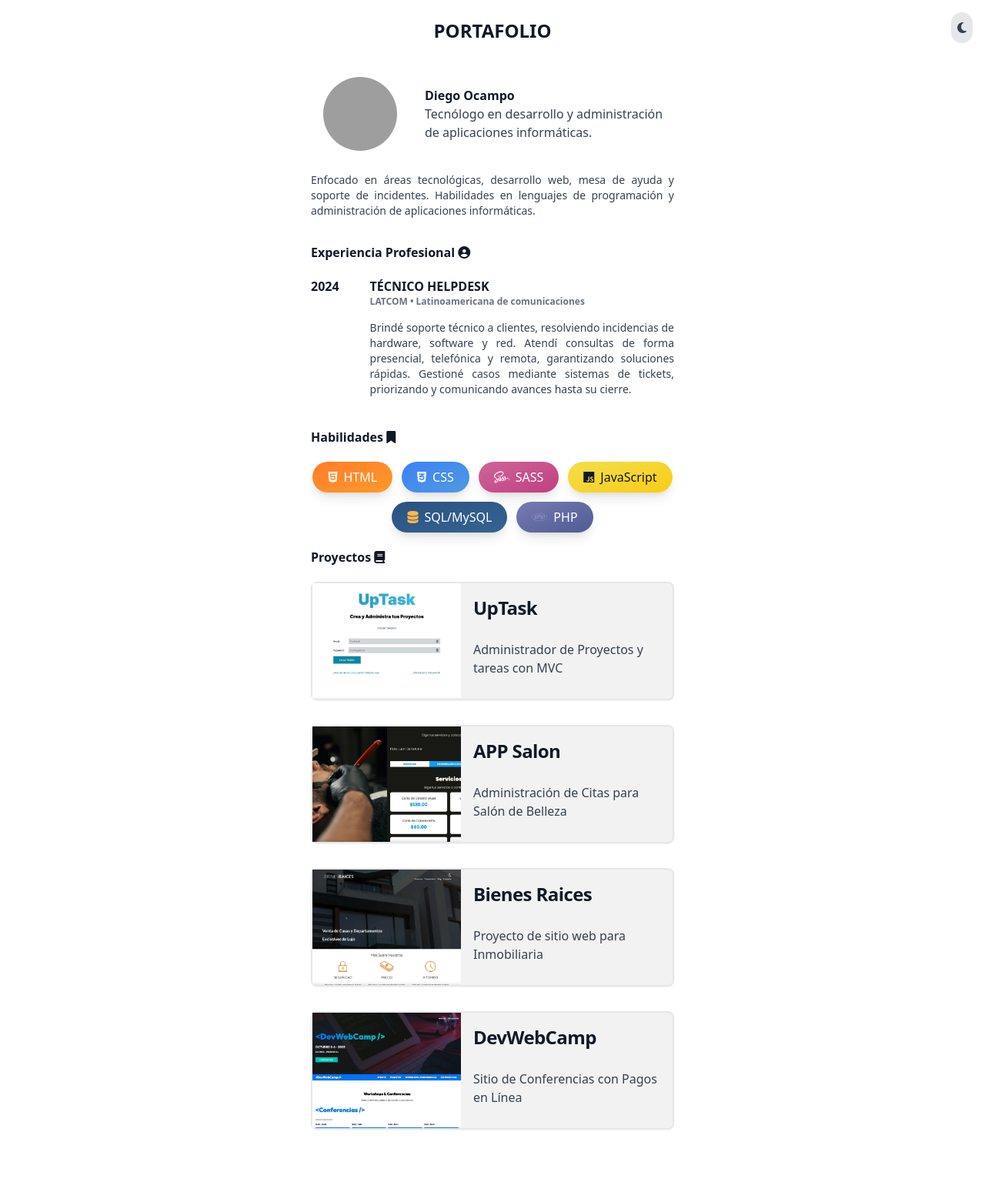
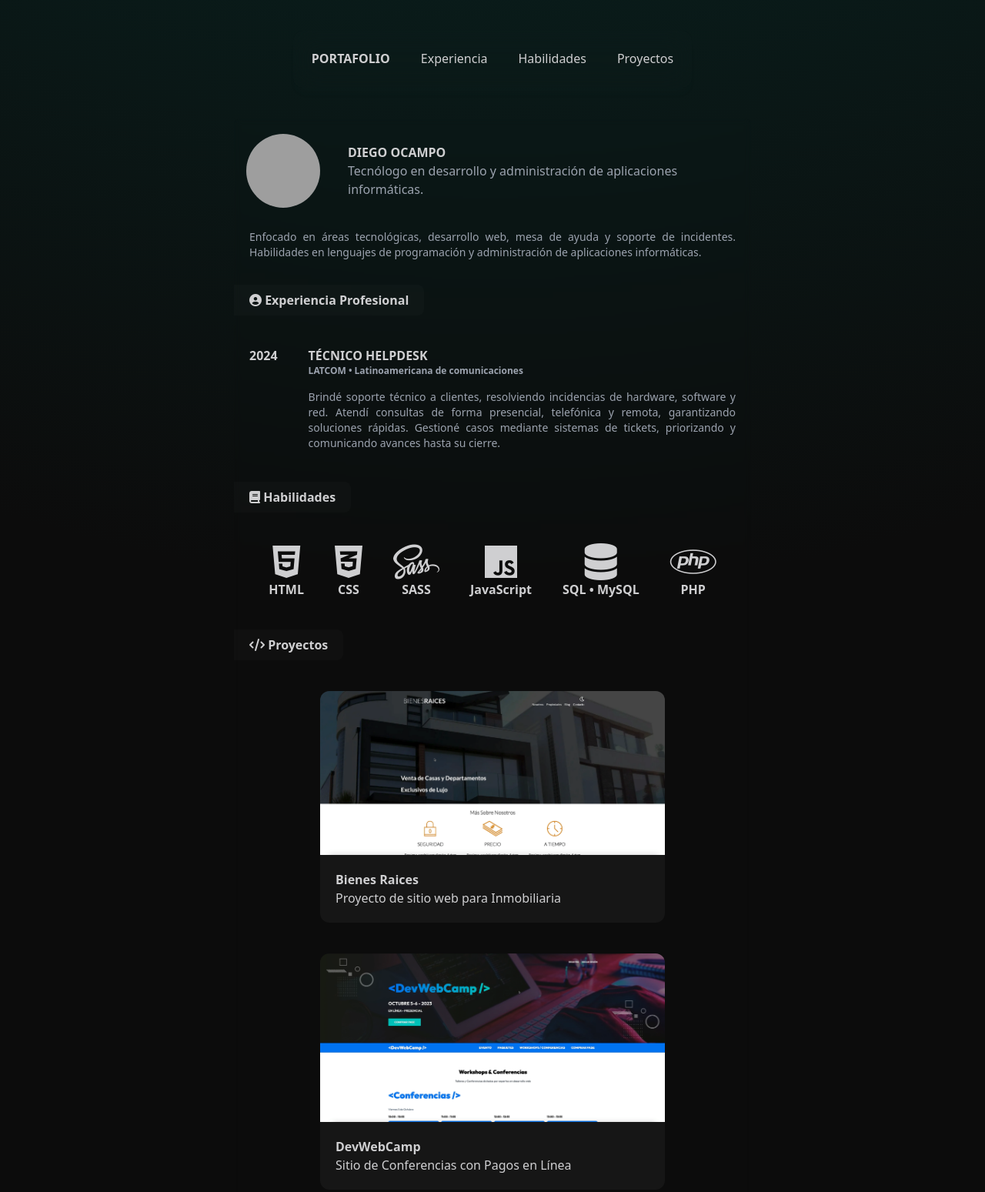
Before and after one commit to Diivocse/portafilio, a website: page index.html in a window 1280 px wide. Shown: the top 1549 px of the page at 77% size. Before the commit the page ends 1500 px from the top, so only its background shows below. Drawn offline with nearby package versions, Linux system fonts and the light colour scheme; grey boxes are pictures that could not be loaded.

Commit message:
Mover index.html desde texting a main

```diff
--- a/index.html
+++ b/index.html
@@ -6,75 +6,114 @@
     <title>Portafolio • Diego Ocampo</title>
     <link rel="stylesheet" href="./output.css" />
     <link rel="shortcut icon" href="/img/favicon.png" type="image/x-icon" />
-    <link rel="stylesheet" href="https://cdnjs.cloudflare.com/ajax/libs/font-awesome/6.7.2/css/all.min.css" />
+    <link
+      rel="stylesheet"
+      href="https://cdnjs.cloudflare.com/ajax/libs/font-awesome/6.7.2/css/all.min.css"
+    />
 
     <script src="https://cdn.tailwindcss.com"></script>
     <script>
       tailwind.config = {
-        darkMode: 'class',
+        darkMode: "class",
         theme: {
           extend: {
             colors: {
+              co1: "#0C1A1A",
+              co2: "#053430",
+              co3: "#396662",
+              co4: "#7D9093",
+              co5: "#CFCFD1",
+              ho: "#55cdc3",
               dark: {
-                primary: '#101010',
-                secondary: '#171717',
-                hover: '#1a1a1a'
-              }
-            }
-          }
-        }
-      }
+                primary: "#101010",
+                secondary: "#171717",
+                hover: "#1a1a1a",
+              },
+            },
+          },
+        },
+      };
 
       // Función para cambiar entre temas
       function toggleTheme() {
         const html = document.documentElement;
-        html.classList.toggle('dark');
-        localStorage.setItem('theme', html.classList.contains('dark') ? 'dark' : 'light');
+        html.classList.toggle("dark");
+        localStorage.setItem(
+          "theme",
+          html.classList.contains("dark") ? "dark" : "light"
+        );
       }
 
       // Verificar preferencia al cargar
-      if (localStorage.getItem('theme') === 'dark' ||
-          (!localStorage.getItem('theme') && window.matchMedia('(prefers-color-scheme: dark)').matches)) {
-        document.documentElement.classList.add('dark');
+      if (
+        localStorage.getItem("theme") === "dark" ||
+        (!localStorage.getItem("theme") &&
+          window.matchMedia("(prefers-color-scheme: dark)").matches)
+      ) {
+        document.documentElement.classList.add("dark");
       } else {
-        document.documentElement.classList.remove('dark');
+        document.documentElement.classList.remove("dark");
       }
     </script>
   </head>
 
-  <body class="bg-white dark:bg-dark-primary text-gray-800 dark:text-gray-300 transition-colors duration-300">
+  <body
+    class="min-h-screen bg-[radial-gradient(circle_at_50%_-55%,rgb(5,52,48),rgb(12,12,12)_55%)]"
+  >
     <!-- Interruptor de tema -->
-    <div class="fixed top-4 right-4 z-50">
+    <!--     <div class="fixed top-4 right-4 z-50">
       <button onclick="toggleTheme()" class="p-2 rounded-full bg-gray-200 dark:bg-gray-700 text-gray-700 dark:text-gray-200">
         <i class="fas fa-moon dark:hidden"></i>
         <i class="fas fa-sun hidden dark:block"></i>
       </button>
-    </div>
+    </div> -->
 
     <!-- Header/Navbar -->
-    <header class="max-w-xl mx-auto pt-1 pb-1">
+    <header
+      class="mx-auto m-10 py-1 backdrop-blur-lg bg-[#ffffff02] w-fit rounded-xl shadow-[#7D909305] shadow-lg"
+    >
       <div class="mx-auto rounded-lg px-6 py-1 my-4">
-        <nav class="flex">
-          <div class="text-2xl font-bold flex-grow text-center text-gray-900 dark:text-white">
-            <h1>PORTAFOLIO</h1>
+        <nav class="flex items-center justify-center">
+          <div class="flex gap-10 font-extralight text-center text-[#CFCFD1]">
+            <a
+              class="hover:text-[#55cdc3] transition-colors delay-100 font-extrabold"
+              >PORTAFOLIO</a
+            >
+            <a
+              class="hover:text-[#55cdc3] border-b-2 border-transparent hover:border-[#55cdc3] transition-colors delay-100"
+              href="#exp"
+              >Experiencia</a
+            >
+            <a
+              class="hover:text-[#55cdc3] border-b-2 border-transparent hover:border-[#55cdc3] transition-colors delay-100"
+              href="#hab"
+              >Habilidades</a
+            >
+            <a
+              class="hover:text-[#55cdc3] border-b-2 border-transparent hover:border-[#55cdc3] transition-colors delay-100"
+              href="#pro"
+              >Proyectos</a
+            >
           </div>
         </nav>
       </div>
     </header>
 
-    <main class="pt-5 max-w-lg mx-auto rounded-lg overflow-hidden">
+    <main
+      class="pt-5 max-w-2xl mx-auto rounded-lg overflow-hidden backdrop-blur-sm bg-[#ffffff01]"
+    >
       <!-- Datos Personales -->
-      <div class="px-5">
+      <div class="">
         <div class="flex flex-col items-center gap-5 pb-7 sm:flex-row">
           <img
-            class="rounded-full mx-4 w-24 h-24 object-cover"
+            class="rounded-full mx-4 w-24 h-24 object-cover backdrop-blur-sm bg-[#122a3e2e]"
             src="../img/avatar.png"
             alt="Avatar"
             loading="lazy"
           />
           <div class="flex flex-col justify-center">
-            <h1 class="font-bold text-gray-900 dark:text-white">Diego Ocampo</h1>
-            <p class="text-gray-700 dark:text-gray-300">
+            <h1 class="font-bold text-co5 uppercase">Diego Ocampo</h1>
+            <p class="text-gray-400">
               Tecnólogo en desarrollo y administración de aplicaciones
               informáticas.
             </p>
@@ -82,29 +121,32 @@
         </div>
       </div>
 
-      <p class="px-5 pb-8 text-justify text-sm text-gray-700 dark:text-gray-300">
+      <p class="px-5 pb-8 text-justify text-sm text-gray-400">
         Enfocado en áreas tecnológicas, desarrollo web, mesa de ayuda y soporte
         de incidentes. Habilidades en lenguajes de programación y administración
         de aplicaciones informáticas.
       </p>
 
       <!-- Experiencia Profesional -->
-      <h2 class="font-bold px-5 pb-5 text-gray-900 dark:text-white hover:text-blue-500 dark:hover:text-blue-400 duration-500">
-        Experiencia Profesional <i class="fa-solid fa-circle-user"></i>
+      <h2
+        id="exp"
+        class="backdrop-blur-sm bg-[#ffffff05] w-fit rounded-r-lg font-bold px-5 py-2 text-co5 hover:text-ho transition-colors delay-100"
+      >
+        <i class="fa-solid fa-circle-user"></i> Experiencia Profesional
       </h2>
 
-      <div class="grid grid-cols-[auto_1fr] grid-rows-1 gap-10 px-5 pb-10">
+      <div class="grid grid-cols-[auto_1fr] grid-rows-1 gap-10 px-5 py-10">
         <div class="">
-          <h2 class="text-gray-900 dark:text-white"><strong>2024</strong></h2>
+          <h2 class="text-co5"><strong>2024</strong></h2>
         </div>
         <div class="">
-          <h1 class="text-gray-900 dark:text-white hover:text-blue-500 dark:hover:text-blue-400 duration-500">
+          <h1 class="text-co5">
             <strong>TÉCNICO HELPDESK</strong>
           </h1>
-          <h2 class="mt-0.1 text-xs text-gray-500 dark:text-gray-400 font-bold rounded-sm w-fit">
+          <h2 class="mt-0.1 text-xs text-gray-400 font-bold">
             LATCOM • Latinoamericana de comunicaciones
           </h2>
-          <p class="text-sm mt-4 text-justify text-gray-700 dark:text-gray-300">
+          <p class="text-sm mt-4 text-justify text-gray-400">
             Brindé soporte técnico a clientes, resolviendo incidencias de
             hardware, software y red. Atendí consultas de forma presencial,
             telefónica y remota, garantizando soluciones rápidas. Gestioné casos
@@ -115,177 +157,175 @@
       </div>
 
       <!-- Habilidades -->
-      <h2 class="font-bold px-5 pb-5 text-gray-900 dark:text-white hover:text-blue-500 dark:hover:text-blue-400 duration-500">
-        Habilidades <span class="fa-solid fa-bookmark"></span>
+      <h2
+        id="hab"
+        class="backdrop-blur-sm bg-[#ffffff05] w-fit rounded-r-lg font-bold px-5 py-2 text-co5 hover:text-ho transition-colors delay-100"
+      >
+        <i class="fa-solid fa-book"></i> Habilidades
       </h2>
 
-      <div class="pb-5 overflow-hidden flex flex-wrap items-center justify-center gap-3">
+      <div
+        class="py-10 overflow-hidden flex flex-wrap items-center justify-center gap-10"
+      >
         <!-- Botón HTML -->
-        <button
-          class="group relative bg-gradient-to-br from-[#FF7D2A] to-[#FF9A2A] text-white font-medium px-5 py-2 rounded-full shadow-lg hover:shadow-xl"
+        <span
+          class="flex flex-col items-center justify-center text-co5 font-semibold"
+          ><i
+            class="fa-brands fa-html5 text-co5 text-5xl hover:text-[#E34F26] transition-colors delay-100"
+          ></i
+          >HTML</span
         >
-          <span class="fa-brands fa-html5 pr-2"></span>HTML
-          <span
-            class="absolute inset-0 rounded-full bg-white opacity-0 group-hover:opacity-10 transition-opacity"
-          ></span>
-        </button>
 
         <!-- Botón CSS -->
-        <button
-          class="group relative bg-gradient-to-br from-[#3B82F6] to-[#5099e0] text-white font-medium px-5 py-2 rounded-full shadow-lg hover:shadow-xl"
+        <span
+          class="flex flex-col items-center justify-center text-co5 font-semibold"
+          ><i
+            class="fa-brands fa-css3-alt text-co5 text-5xl hover:text-[#1572B6] transition-colors delay-100"
+          ></i
+          >CSS</span
         >
-          <span class="fa-brands fa-css3-alt pr-2"></span>CSS
-          <span
-            class="absolute inset-0 rounded-full bg-white opacity-0 group-hover:opacity-10 transition-opacity"
-          ></span>
-        </button>
 
         <!-- Botón SASS/SCSS -->
-        <button
-          class="group relative bg-gradient-to-br from-[#CF649A] to-[#BF4080] text-white font-medium px-5 py-2 rounded-full shadow-lg hover:shadow-xl "
+        <span
+          class="flex flex-col items-center justify-center text-co5 font-semibold"
+          ><i
+            class="fa-brands fa-sass text-co5 text-5xl hover:text-[#CC6699] transition-colors delay-100"
+          ></i
+          >SASS</span
         >
-          <span class="fa-brands fa-sass pr-2"></span>SASS
-          <span
-            class="absolute inset-0 rounded-full bg-white opacity-0 group-hover:opacity-10 transition-opacity"
-          ></span>
-        </button>
 
         <!-- Botón JavaScript -->
-        <button
-          class="group relative bg-gradient-to-br from-[#f1df4b] to-[#FACC15] text-gray-900 font-medium px-5 py-2 rounded-full shadow-lg hover:shadow-xl"
+        <span
+          class="flex flex-col items-center justify-center text-co5 font-semibold"
+          ><i
+            class="fa-brands fa-js text-co5 text-5xl hover:text-[#F7DF1E] transition-colors delay-100"
+          ></i
+          >JavaScript</span
         >
-          <span class="fa-brands fa-js pr-2"></span>JavaScript
-          <span
-            class="absolute inset-0 rounded-full bg-black opacity-0 group-hover:opacity-5 transition-opacity"
-          ></span>
-        </button>
 
         <!-- Botón MySQL -->
-        <button
-          class="group relative bg-gradient-to-br from-[#2C5282] to-[#356391] text-white font-medium px-5 py-2 rounded-full shadow-lg hover:shadow-xl"
+        <span
+          class="flex flex-col items-center justify-center text-co5 font-semibold"
+          ><i
+            class="fa-solid fa-database text-co5 text-5xl hover:text-[#4479A1] transition-colors delay-100"
+          ></i
+          >SQL • MySQL</span
         >
-          <span class="fa-solid fa-database pr-2 text-[#FFB74D]"></span
-          >SQL/MySQL
-          <span
-            class="absolute inset-0 rounded-full bg-white opacity-0 group-hover:opacity-10 transition-opacity"
-          ></span>
-        </button>
 
         <!-- Botón PHP -->
-        <button
-          class="group relative bg-gradient-to-br from-[#777BB3] to-[#4F5B93] text-white font-medium px-5 py-2 rounded-full shadow-lg hover:shadow-xl"
+        <span
+          class="flex flex-col items-center justify-center text-co5 font-semibold"
+          ><i
+            class="fa-brands fa-php text-co5 text-5xl hover:text-[#777BB4] transition-colors delay-100"
+          ></i
+          >PHP</span
         >
-          <span class="fa-brands fa-php pr-2 text-[#8892BF]"></span>PHP
-          <span
-            class="absolute inset-0 rounded-full bg-white opacity-0 group-hover:opacity-10 transition-opacity"
-          ></span>
-        </button>
       </div>
 
       <!-- Proyectos -->
-      <h2 class="font-bold px-5 pb-5 text-gray-900 dark:text-white hover:text-blue-500 dark:hover:text-blue-400 duration-500">
-        Proyectos <i class="fa-solid fa-book"></i>
+      <h2
+        id="pro"
+        class="backdrop-blur-sm bg-[#ffffff05] w-fit rounded-r-lg font-bold px-5 py-2 text-co5 hover:text-ho transition-colors delay-100"
+      >
+        <i class="fa-solid fa-code"></i> Proyectos
       </h2>
 
-      <div class="px-5 mx-auto overflow-hidden">
-        <!-- Card UpTask -->
+      <div class="py-10 mx-auto overflow-hidden">
+        <!-- Card Bienes Raices -->
         <div
-          class="flex flex-col center mb-8 bg-[#f2f2f2] dark:bg-dark-secondary border-2 border-gray-200 dark:border-dark-hover rounded-lg shadow-sm md:flex-row md:max-w-xl hover:bg-gray-50 dark:hover:bg-dark-hover transition-colors duration-300"
+          class="max-w-md mx-auto rounded-xl backdrop-blur-sm bg-[#ffffff0b] mb-10 transition duration-300 ease-in-out hover:scale-105"
         >
+          <div>
             <img
-            class="h-[150px] w-full object-cover object-bottom sm:w-[193px] sm:object-center"
-            src="../img/proyectos/UpTask.png"
-            alt="Captura del proyecto UpTask"
+              class="max-h-60 rounded-t-xl"
+              src="./img/proyectos/BienesRaices.png"
+              alt="Biene Raices"
             />
-          <div class="flex flex-col justify-between p-4 leading-normal">
-            <h3
-              class="mb-2 text-2xl font-bold tracking-tight text-gray-900 dark:text-white"
-            >
-              UpTask
-            </h3>
-            <p class="mb-3 font-normal text-gray-700 dark:text-gray-300">
-              Administrador de Proyectos y tareas con MVC
-            </p>
+          </div>
+          <div class="flex flex-col text-co5 p-5">
+            <h3 class="font-bold">Bienes Raices</h3>
+            <p>Proyecto de sitio web para Inmobiliaria</p>
           </div>
         </div>
 
-        <!-- Card App Salon -->
+        <!-- Card DevWebCam -->
         <div
-          class="flex flex-col center mb-8 bg-[#f2f2f2] dark:bg-dark-secondary border-2 border-gray-200 dark:border-dark-hover rounded-lg shadow-sm md:flex-row md:max-w-xl hover:bg-gray-50 dark:hover:bg-dark-hover transition-colors duration-300"
+          class="max-w-md mx-auto rounded-xl backdrop-blur-sm bg-[#ffffff0b] mb-10 transition duration-300 ease-in-out hover:scale-105"
         >
+          <div>
             <img
-            class="h-[150px] w-full object-cover object-bottom sm:w-[193px] sm:object-center"
-            src="../img/proyectos/AppSalon.png"
-            alt="Captura del proyecto AppSalon"
+              class="max-h-60 rounded-t-xl"
+              src="./img/proyectos/DevWebCamp.png"
+              alt="Biene Raices"
             />
-          <div class="flex flex-col justify-between p-4 leading-normal">
-            <h3
-              class="mb-2 text-2xl font-bold tracking-tight text-gray-900 dark:text-white"
-            >
-              APP Salon
-            </h3>
-            <p class="mb-3 font-normal text-gray-700 dark:text-gray-300">
-              Administración de Citas para Salón de Belleza
-            </p>
+          </div>
+          <div class="flex flex-col text-co5 p-5">
+            <h3 class="font-bold">DevWebCamp</h3>
+            <p>Sitio de Conferencias con Pagos en Línea</p>
           </div>
         </div>
 
-        <!-- Card Bienes Raices -->
+        <!-- Card UpTask -->
+
         <div
-          class="flex flex-col center mb-8 bg-[#f2f2f2] dark:bg-dark-secondary border-2 border-gray-200 dark:border-dark-hover rounded-lg shadow-sm md:flex-row md:max-w-xl hover:bg-gray-50 dark:hover:bg-dark-hover transition-colors duration-300"
+          class="max-w-md mx-auto rounded-xl backdrop-blur-sm bg-[#ffffff0b] mb-10 transition duration-300 ease-in-out hover:scale-105"
         >
+          <div>
             <img
-            class="h-[150px] w-full object-cover object-bottom sm:w-[193px] sm:object-center"
-            src="../img/proyectos/BienesRaices.png"
-            alt="Captura del proyecto Bienes Raices"
+              class="max-h-60 rounded-t-xl"
+              src="./img/proyectos/UpTask.png"
+              alt="Biene Raices"
             />
-          <div class="flex flex-col justify-between p-4 leading-normal">
-            <h3
-              class="mb-2 text-2xl font-bold tracking-tight text-gray-900 dark:text-white"
-            >
-              Bienes Raices
-            </h3>
-            <p class="mb-3 font-normal text-gray-700 dark:text-gray-300">
-              Proyecto de sitio web para Inmobiliaria
-            </p>
+          </div>
+          <div class="flex flex-col text-co5 p-5">
+            <h3 class="font-bold">UpTask</h3>
+            <p>Administrador de Proyectos y tareas con MVC</p>
           </div>
         </div>
 
-        <!-- Card DevWebCamp -->
+        <!-- Card AppSalon -->
+
         <div
-          class="flex flex-col center mb-8 bg-[#f2f2f2] dark:bg-dark-secondary border-2 border-gray-200 dark:border-dark-hover rounded-lg shadow-sm md:flex-row md:max-w-xl hover:bg-gray-50 dark:hover:bg-dark-hover transition-colors duration-300"
+          class="max-w-md mx-auto rounded-xl backdrop-blur-sm bg-[#ffffff0b] mb-10 transition duration-300 ease-in-out hover:scale-105"
         >
+          <div>
             <img
-            class="h-[150px] w-full object-cover object-bottom sm:w-[193px] sm:object-center"
-            src="../img/proyectos/DevWebCamp.png"
-            alt="Captura del proyecto DevWebCamp"
+              class="max-h-60 rounded-t-xl"
+              src="./img/proyectos/AppSalon.png"
+              alt="Biene Raices"
             />
-          <div class="flex flex-col justify-between p-4 leading-normal">
-            <h3
-              class="mb-2 text-2xl font-bold tracking-tight text-gray-900 dark:text-white"
-            >
-              DevWebCamp
-            </h3>
-            <p class="mb-3 font-normal text-gray-700 dark:text-gray-300">
-              Sitio de Conferencias con Pagos en Línea
-            </p>
+          </div>
+          <div class="flex flex-col text-co5 p-5">
+            <h3 class="font-bold">UpTask</h3>
+            <p>Administrador de Proyectos y tareas con MVC</p>
           </div>
         </div>
       </div>
     </main>
 
-    <script>
+    <footer
+      class="mx-auto m-10 py-1 backdrop-blur-lg bg-[#ffffff02] w-fit rounded-xl shadow-[#7D909305] shadow-lg p-10"
+    >
+      <div class="text-co5 flex items-center justify-center flex-col">
+        <h3 class="uppercase font-bold">Diego Ocampo</h3>
+        <p>2025</p>
+      </div>
+    </footer>
+
+    <!--     <script>
       // Verificar tema al cargar
-      document.addEventListener('DOMContentLoaded', () => {
-        const savedTheme = localStorage.getItem('theme');
-        const systemDark = window.matchMedia('(prefers-color-scheme: dark)').matches;
+      document.addEventListener("DOMContentLoaded", () => {
+        const savedTheme = localStorage.getItem("theme");
+        const systemDark = window.matchMedia(
+          "(prefers-color-scheme: dark)"
+        ).matches;
 
-        if (savedTheme === 'dark' || (!savedTheme && systemDark)) {
-          document.documentElement.classList.add('dark');
+        if (savedTheme === "dark" || (!savedTheme && systemDark)) {
+          document.documentElement.classList.add("dark");
         } else {
-          document.documentElement.classList.remove('dark');
+          document.documentElement.classList.remove("dark");
         }
       });
-    </script>
+    </script> -->
   </body>
 </html>
```
Lines whose indentation alone changed are shown as unchanged.
